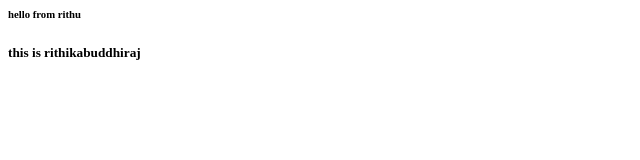
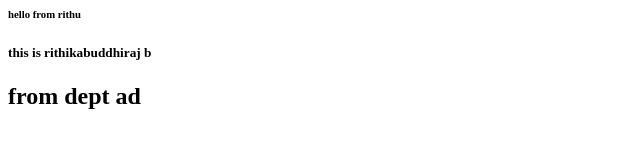
Before and after one commit to Rithikabuddhiraj/devopseselab, a plain HTML site: page file1.html in a window 1280 px wide. Shown: the whole page, without its empty margins (0-640 px from the left). Drawn offline with Linux system fonts and the light colour scheme.

Commit message:
2nd commit

```diff
--- a/file1.html
+++ b/file1.html
@@ -2,6 +2,7 @@
     <head>
         <title>devops labexercise</title>
         <h6>hello from rithu</h6>
-        <h5>this is rithikabuddhiraj</h5>
+        <h5>this is rithikabuddhiraj b</h5>
+        <h2>from dept ad</h2>
     </head>
 </html>
```
